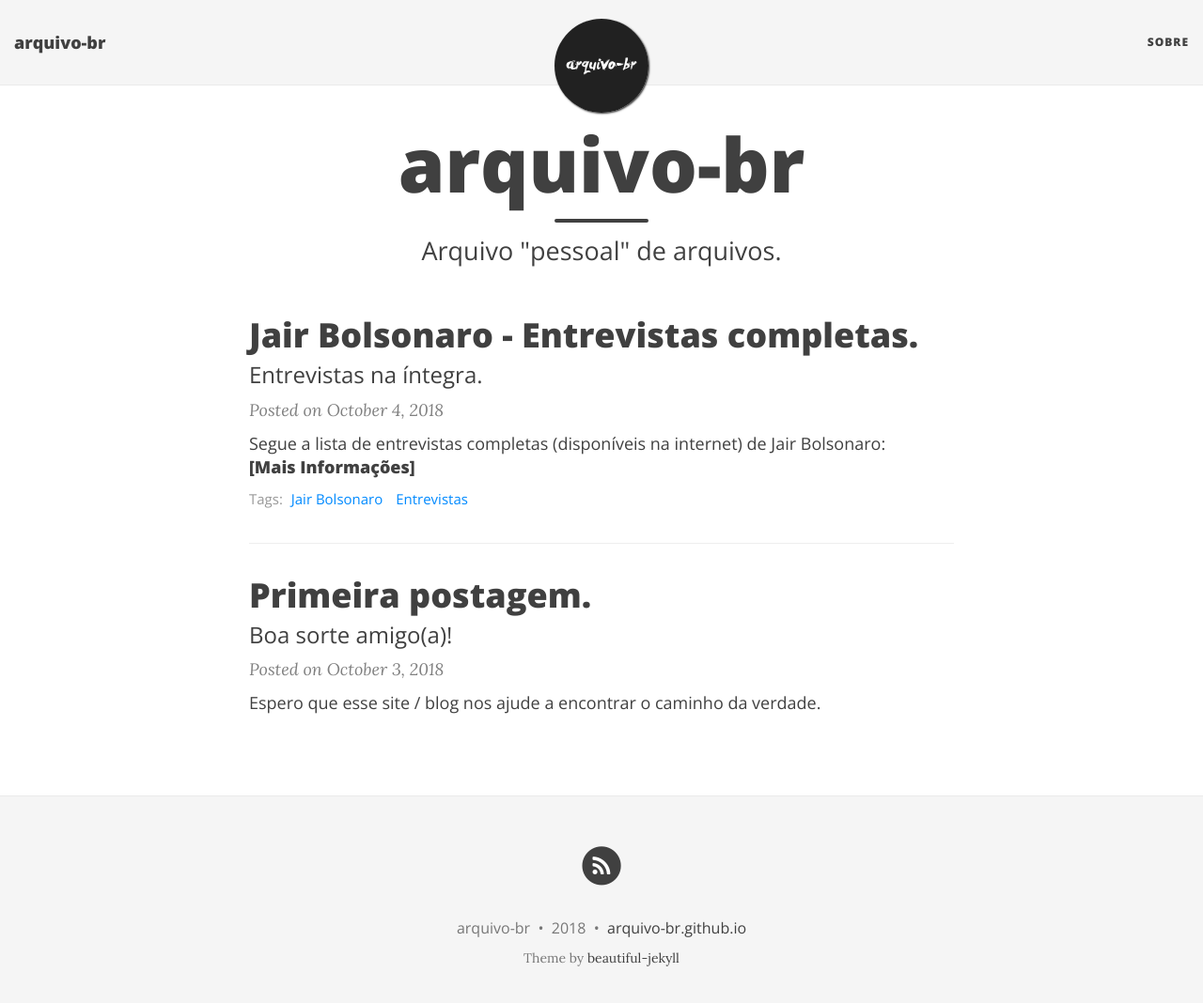
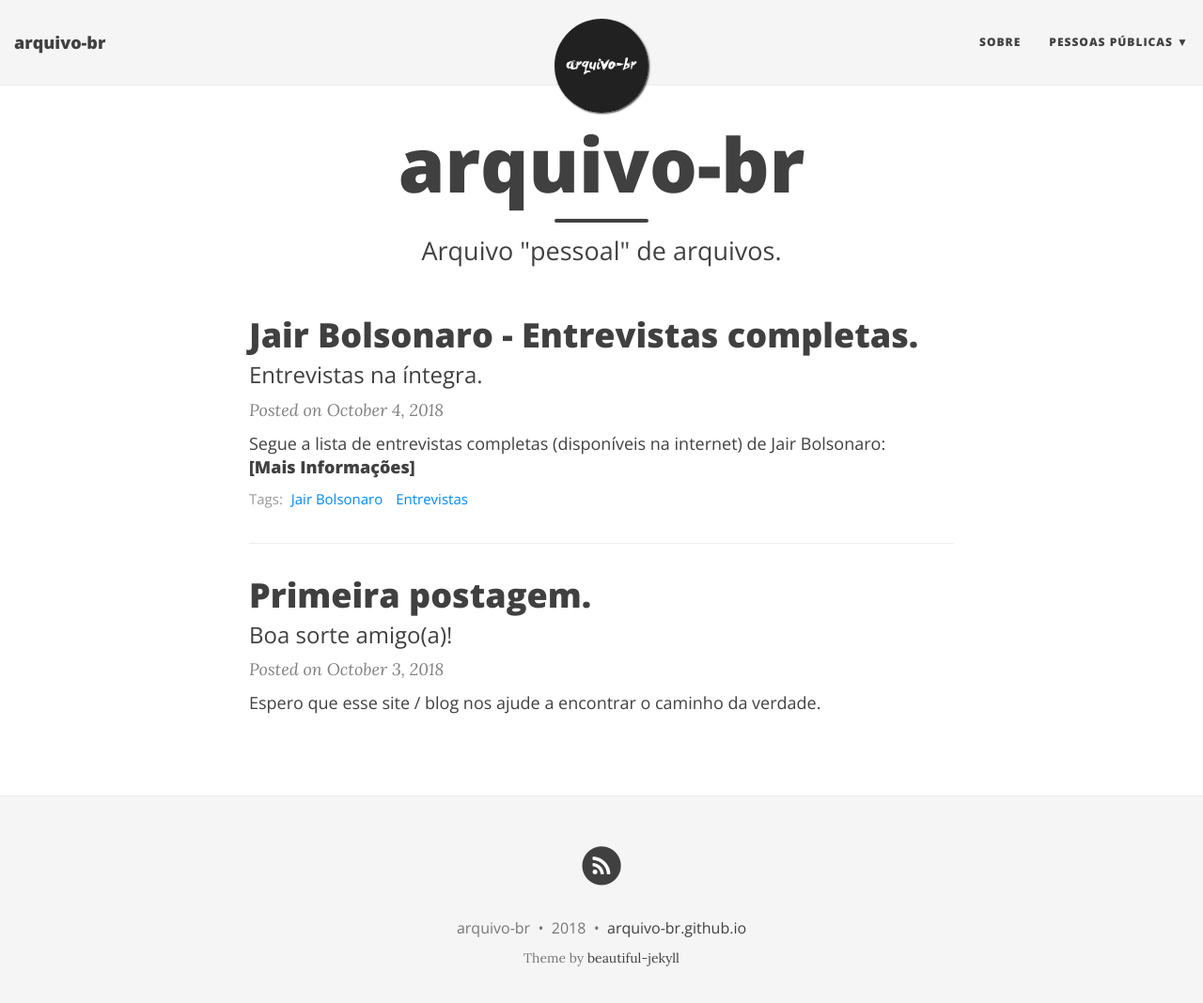
Before and after one commit to arquivo-br/arquivo-br.github.io, a Jekyll site: the page built from index.html, in a window 1280 px wide and 1081 px high. Shown: the top 1068 px of the window at 94% size. Built offline with Jekyll 4.4.1, drawn with Linux system fonts in a browser that asks for light colours; nearby versions of some CDN libraries; the list of posts is cut into pages by our own code.

Commit message:
Adição de links ao menu.
Pessoas Públicas: Jair Bolsonaro.

```diff
--- a/_config.yml
+++ b/_config.yml
@@ -24,8 +24,8 @@
 # List of links in the navigation bar
 navbar-links:
   Sobre: "aboutme"
-  # Resources:
-  #   - Beautiful Jekyll: "http://deanattali.com/beautiful-jekyll/"
+  Pessoas Públicas:
+    - Jair Bolsonaro: "jair-bolsonaro"
   #   - Learn markdown: "http://www.markdowntutorial.com/"
   #   - GitHub Pages: "https://pages.github.com/"
   # Author's home: "http://deanattali.com"
```
